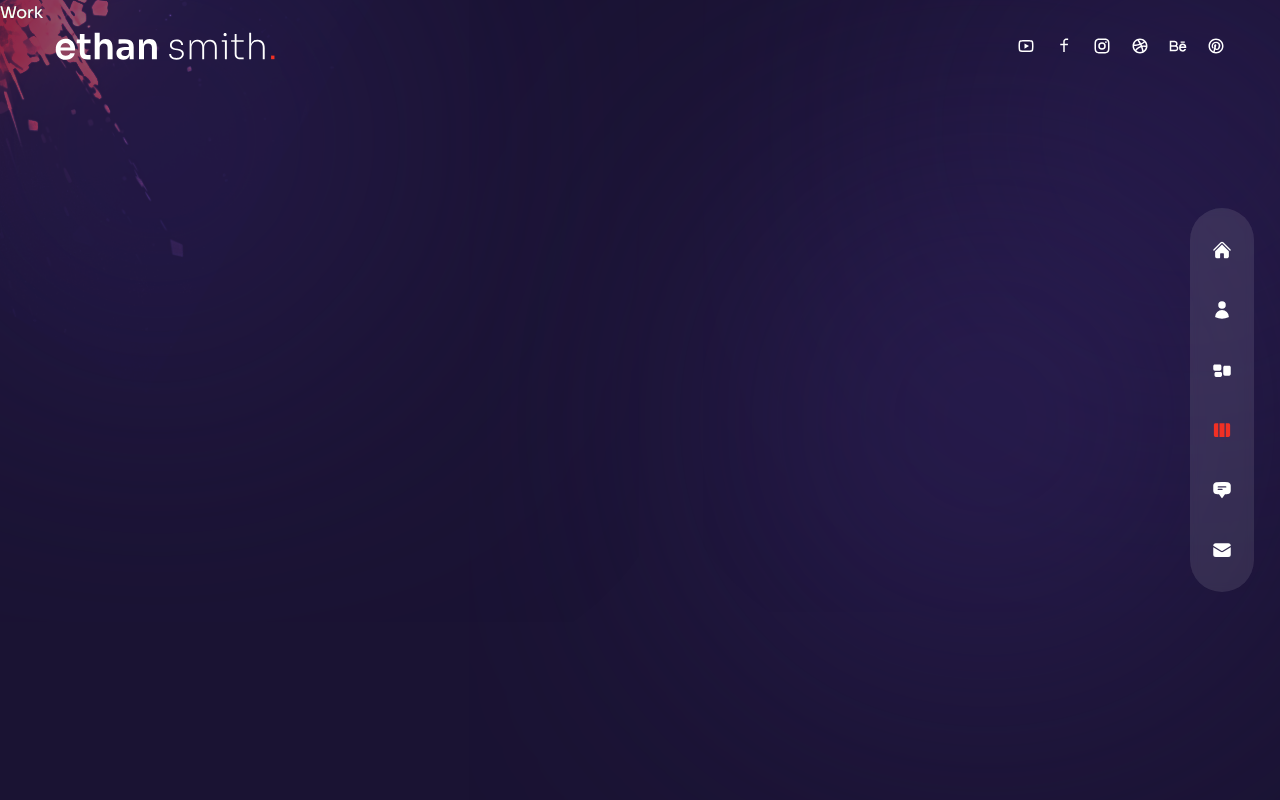
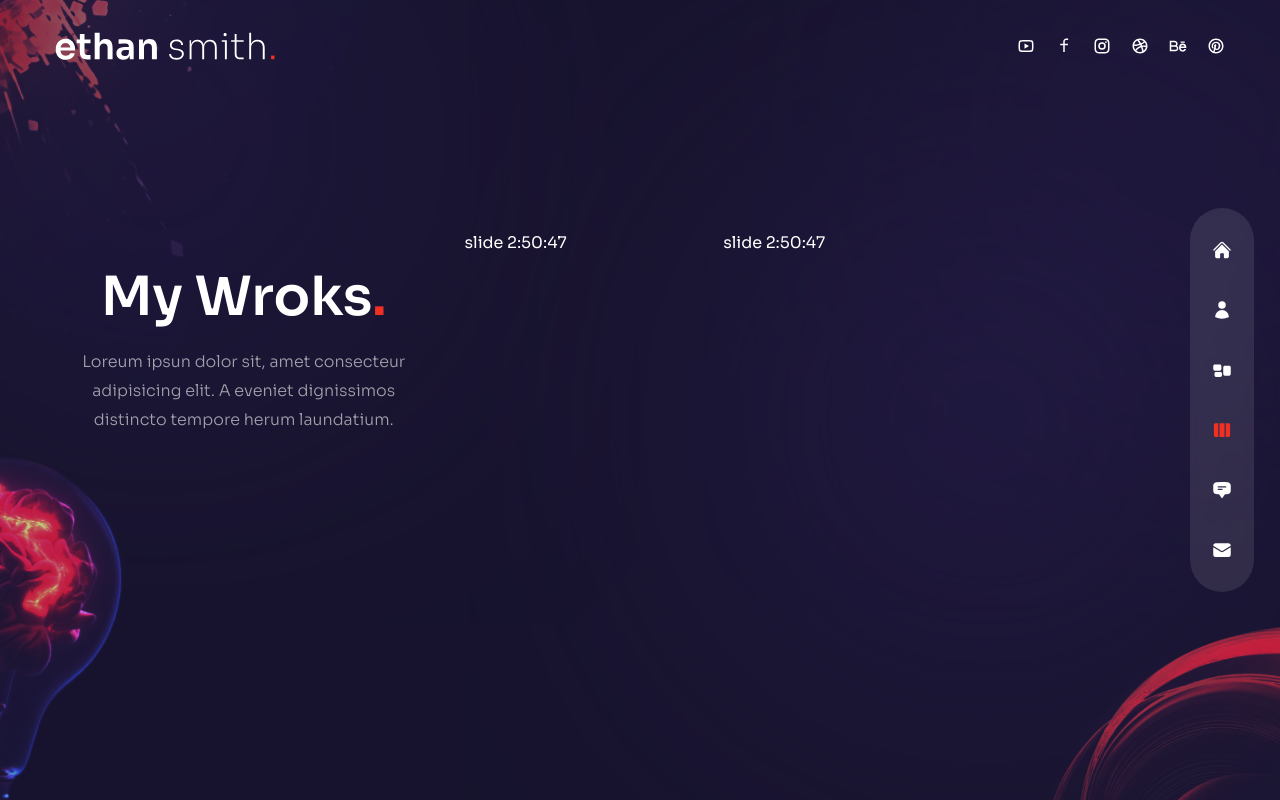
Before and after one commit to inkerton/Ethan_portfolio, a Next.js app: page /work in a window 1280 px wide. Built offline with nearby package versions, Linux system fonts and the light colour scheme.

Commit message:
my works page created

```diff
--- a/components/WorkSlider.js
+++ b/components/WorkSlider.js
@@ -1,5 +1,20 @@
+//import swiper react components
+import {Swiper, SwiperSlide} from 'swiper/react';
+
+//import swiper styles
+import 'swiper/css';
+import 'swiper/css/free-mode';
+import 'swiper/css/pagination';
+
+
+//import required modules
+import { Pagination } from 'swiper';
+
+//icone
+import { RxArrowTopRight } from 'react-icons/bs';
+
 // data
-const workSlides = {
+const workSlider = {
   slides: [
     {
       images: [
@@ -45,7 +60,36 @@
 };
 
 const WorkSlider = () => {
-  return <div>Work Slider</div>;
+  return (
+    <Swiper
+      breakpoints ={{
+        320: {
+          slidesPerView: 1,
+          spaceBetween: 15,
+        },
+        640: {
+          slidesPerView: 3,
+          spaceBetween: 15,
+        },
+      }}
+      freeMode={true}
+      pagination={{
+        clickable: true,
+      }}
+      modules={[ Pagination]}
+      className='h-[240px] sm:h-[340px]'
+    >
+      {
+        workSlider.slides.map((slide,index) => {
+          return (
+            <SwiperSlide key={index}>
+              slide 2:50:47
+            </SwiperSlide>
+          );
+        })
+      }
+    </Swiper>
+  );
 };
 
 export default WorkSlider;
--- a/pages/work/index.js
+++ b/pages/work/index.js
@@ -1,5 +1,53 @@
+//components
+import WorkSlider from "../../components/WorkSlider";
+import Bulb from '../../components/Bulb';
+import Circles from "../../components/Circles";
+
+//framer-motion
+import {motion} from 'framer-motion';
+import {fadeIn} from '../../variants';
+
 const Work = () => {
-  return <div>Work</div>;
+  return (
+    <div className="h-full bg-primary/30 py-36 flex items-center">
+      <Circles />
+      <div className="container mx-auto">
+        <div className="flex flex-col xl:flex-row gap-x-8">
+          {/* text */}
+          <div className="text-center flex xl:w-[30vw] flex-col lg;text-left mb-4 xl:mb-0">
+            <motion.h2
+            variants={fadeIn('up', 0.2)}
+            initial="hidden"
+            animate="show"
+            exit="hidden"
+            className="h2 xl:mt-8">
+              My Wroks<span className="text-accent">.</span>
+            </motion.h2>
+            <motion.p
+            variants={fadeIn('up', 0.4)}
+            initial="hidden"
+            animate="show"
+            exit="hidden"
+            className="mb-4 max-w-[400px] mx-auto lg:mx-0">
+              Loreum ipsun dolor sit, amet consecteur adipisicing elit. A eveniet
+              dignissimos distincto tempore herum laundatium.
+            </motion.p>
+          </div>
+
+          {/* slider */}
+          <motion.div
+          variants={fadeIn('down', 0.6)}
+          initial="hidden"
+          animate="show"
+          exit="hidden"
+          className="w-full xl:max-w-[65%]">
+          <WorkSlider />
+          </motion.div>
+        </div>
+      </div>
+      <Bulb />
+    </div>
+  );
 };
 
 export default Work;
```
